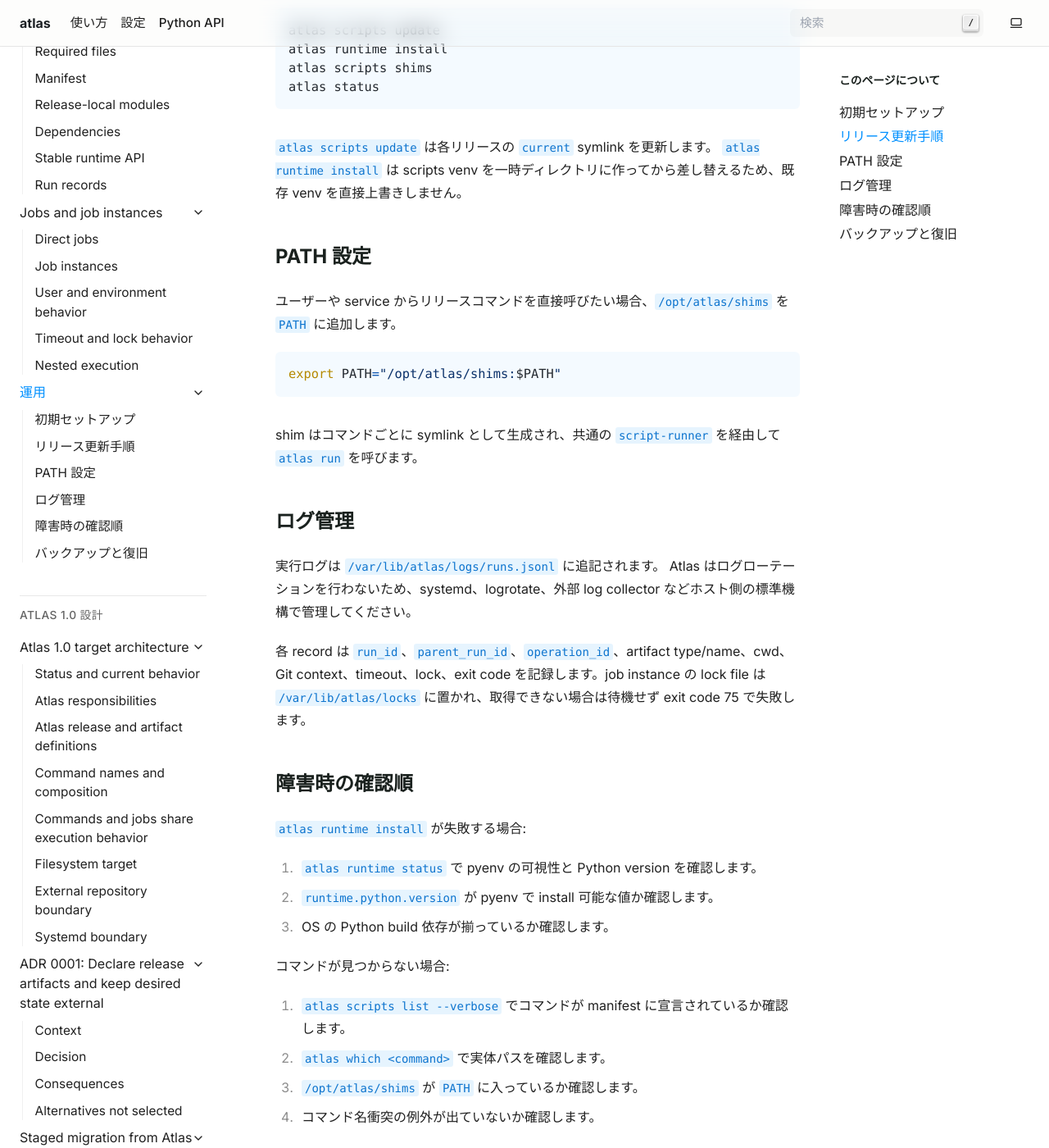
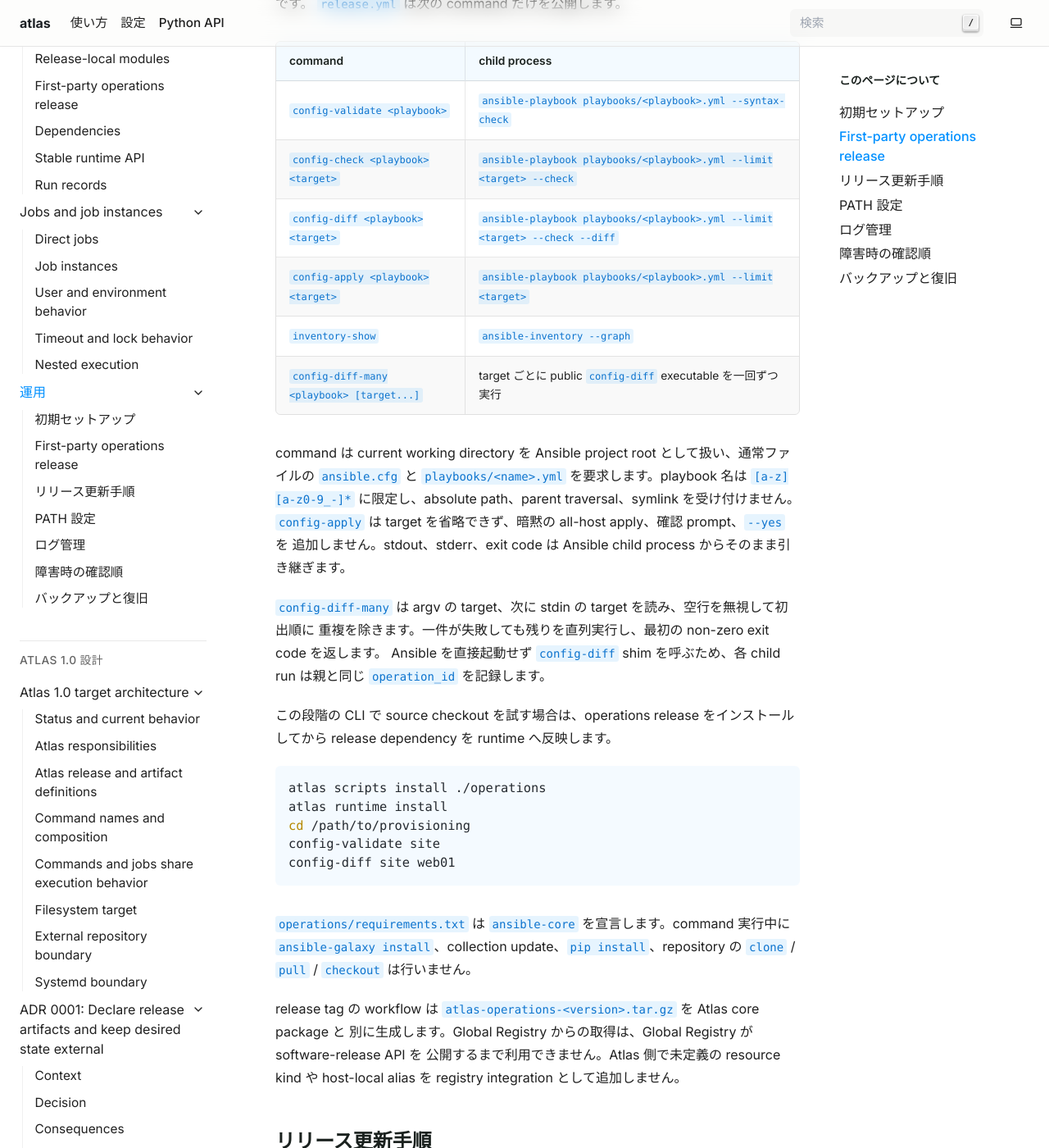
Before and after one commit to alflag-org/atlas, a Sphinx documentation site: the page built from docs/operations.rst, in a window 1280 px wide and 1400 px high, scrolled down 723 px. Shown: the whole window at 82% size. Built offline with Sphinx 7.4.7, drawn with Linux system fonts in a browser that asks for light colours; some of the changed text lies outside the part shown.

Commit message:
docs: describe first-party operations

```diff
--- a/docs/index.rst
+++ b/docs/index.rst
@@ -1,8 +1,9 @@
 Atlas ドキュメント
 ==================
 
-Atlas は Python ベースのスクリプトリリースを、ホスト上で安全に配布・更新・実行するための軽量なランタイムマネージャーです。
+Atlas は Python ベースのリリースを、ホスト上で安全に配布・更新・実行するための軽量なランタイムマネージャーです。
 manifest に宣言した command と job を同じ実行経路で扱い、ランタイム作成、リリースの検証とインストール、shim 生成、相関付き実行ログ、ホストコンテキスト提供を一つの小さな CLI にまとめます。
+同じ repository の ``operations/`` では、独立した first-party release として Ansible project を操作する command を提供します。
 
 Atlas が重視することは、スクリプト実行基盤に必要な境界を明確にすることです。
 リリース成果物は ``VERSION`` と ``release.yml`` を持つディレクトリとして扱い、manifest に明示された command だけを公開します。
--- a/docs/migration.rst
+++ b/docs/migration.rst
@@ -5,9 +5,10 @@ Current and final interfaces
 ----------------------------
 
 The table below records the Atlas 0.3 baseline and the final target. This checkout has completed
-the manifest and job stages: implicit command discovery is removed, jobs and job instances use the
-shared correlated executor, and only commands receive shims. The scripts CLI, configuration
-environment, and filesystem paths remain current behavior.
+the manifest, job, and first-party operations command stages: implicit command discovery is
+removed, jobs and job instances use the shared correlated executor, only commands receive shims,
+and ``operations/`` is packaged separately from the Atlas core wheel. The scripts CLI,
+configuration environment, and filesystem paths remain current behavior.
 
 .. list-table::
    :header-rows: 1
--- a/docs/operations.rst
+++ b/docs/operations.rst
@@ -17,6 +17,61 @@ pyenv と Python build に必要な OS パッケージは Atlas の外で準備
 
    atlas runtime status
    atlas runtime install
+
+First-party operations release
+------------------------------
+
+repository の ``operations/`` は Atlas core wheel と別に version を持つ release artifact です。
+``release.yml`` は次の command だけを公開します。
+
+.. list-table::
+   :header-rows: 1
+
+   * - command
+     - child process
+   * - ``config-validate <playbook>``
+     - ``ansible-playbook playbooks/<playbook>.yml --syntax-check``
+   * - ``config-check <playbook> <target>``
+     - ``ansible-playbook playbooks/<playbook>.yml --limit <target> --check``
+   * - ``config-diff <playbook> <target>``
+     - ``ansible-playbook playbooks/<playbook>.yml --limit <target> --check --diff``
+   * - ``config-apply <playbook> <target>``
+     - ``ansible-playbook playbooks/<playbook>.yml --limit <target>``
+   * - ``inventory-show``
+     - ``ansible-inventory --graph``
+   * - ``config-diff-many <playbook> [target...]``
+     - target ごとに public ``config-diff`` executable を一回ずつ実行
+
+command は current working directory を Ansible project root として扱い、通常ファイルの
+``ansible.cfg`` と ``playbooks/<name>.yml`` を要求します。playbook 名は
+``[a-z][a-z0-9_-]*`` に限定し、absolute path、parent traversal、symlink を受け付けません。
+``config-apply`` は target を省略できず、暗黙の all-host apply、確認 prompt、``--yes`` を
+追加しません。stdout、stderr、exit code は Ansible child process からそのまま引き継ぎます。
+
+``config-diff-many`` は argv の target、次に stdin の target を読み、空行を無視して初出順に
+重複を除きます。一件が失敗しても残りを直列実行し、最初の non-zero exit code を返します。
+Ansible を直接起動せず ``config-diff`` shim を呼ぶため、各 child run は親と同じ
+``operation_id`` を記録します。
+
+この段階の CLI で source checkout を試す場合は、operations release をインストールしてから
+release dependency を runtime へ反映します。
+
+.. code-block:: bash
+
+   atlas scripts install ./operations
+   atlas runtime install
+   cd /path/to/provisioning
+   config-validate site
+   config-diff site web01
+
+``operations/requirements.txt`` は ``ansible-core`` を宣言します。command 実行中に
+``ansible-galaxy install``、collection update、``pip install``、repository の
+``clone`` / ``pull`` / ``checkout`` は行いません。
+
+release tag の workflow は ``atlas-operations-<version>.tar.gz`` を Atlas core package と
+別に生成します。Global Registry からの取得は、Global Registry が software-release API を
+公開するまで利用できません。Atlas 側で未定義の resource kind や host-local alias を
+registry integration として追加しません。
 
 リリース更新手順
 ----------------
```
Also changed, not shown: README.md (+28 -5 lines), docs/architecture.rst (+8 -2 lines), docs/development.rst (+6 -1 lines), docs/script-releases.rst (+12 -0 lines).
